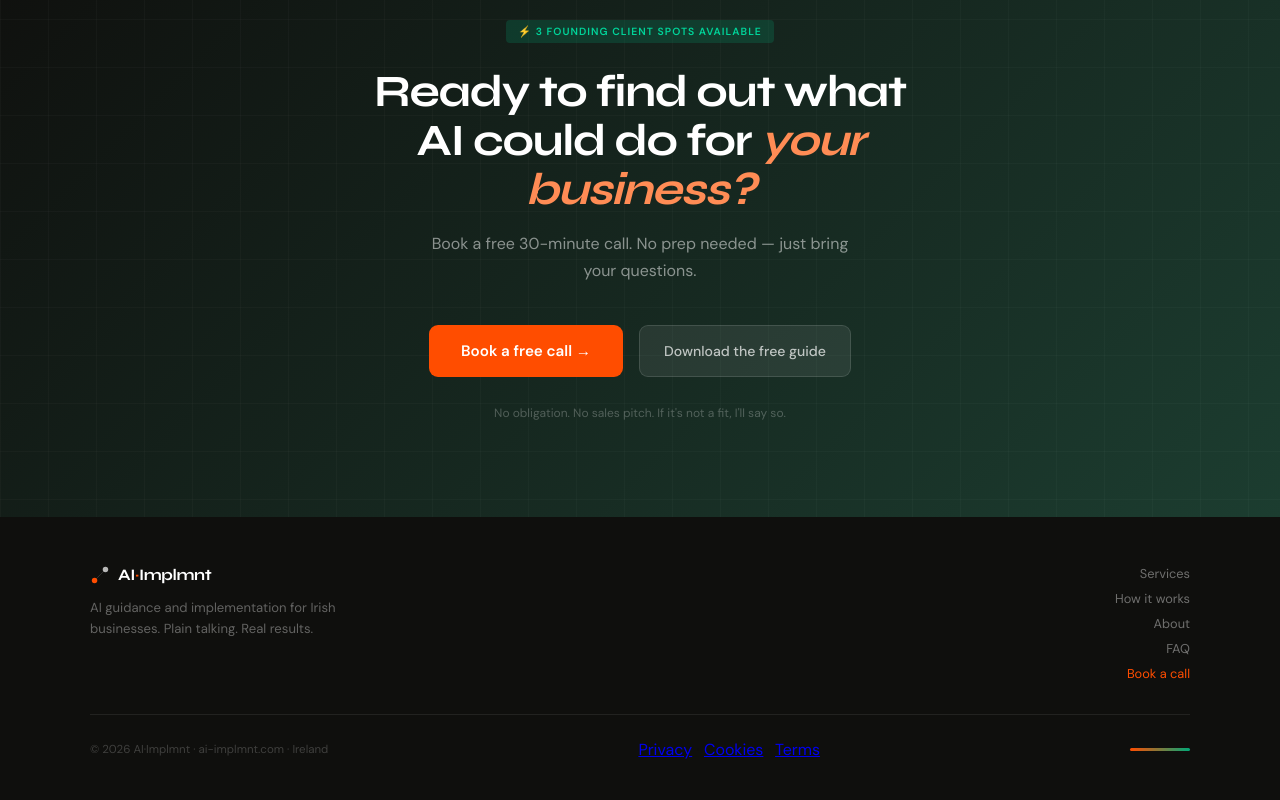
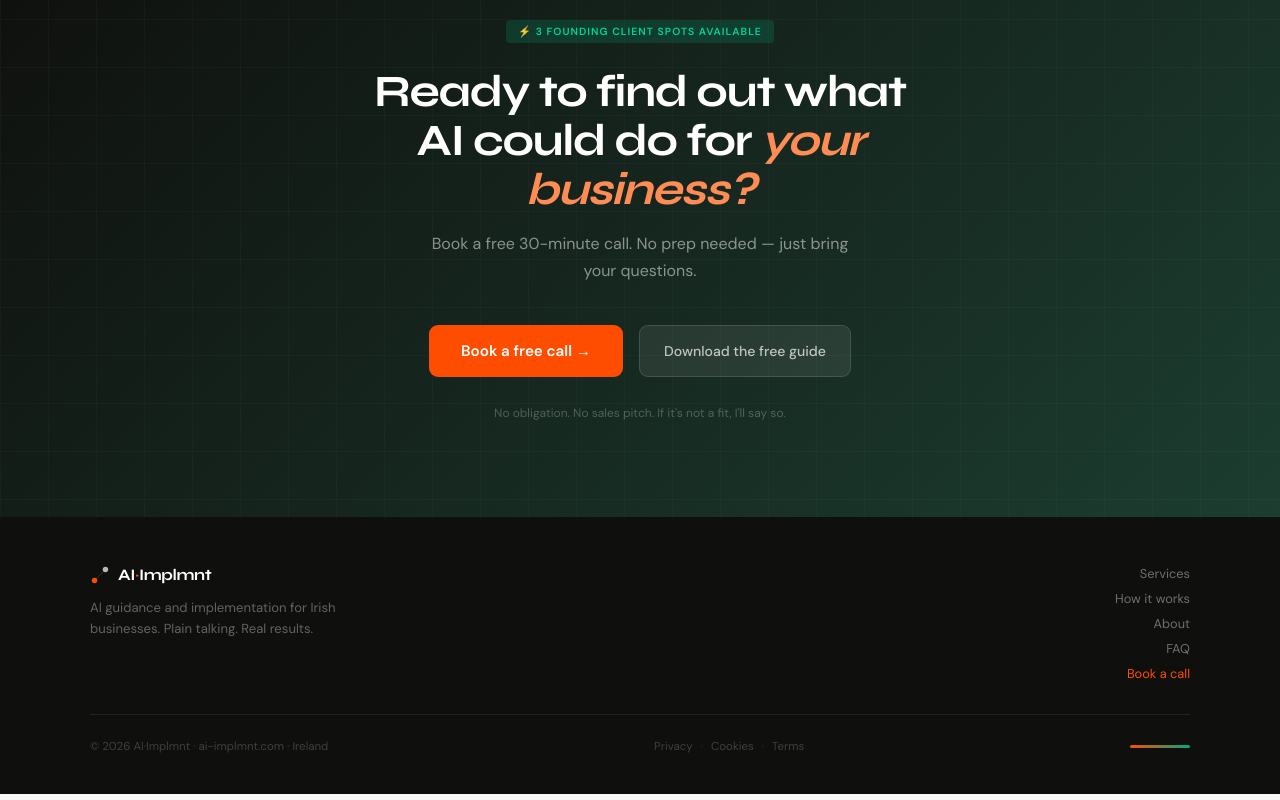
Before and after one commit to lplinkl00/Personal-Site, a website built with Vite: page ai-implmnt/index.html in a window 1280 px wide. Shown: the part 5051-5851 px from the top of the page. Built offline with nearby package versions, Linux system fonts and the light colour scheme; some packages are replaced by stand-ins of ours; files whose address does not match are found by name.

Commit message:
feat: add footer legal link styles

```diff
--- a/ai-implmnt/src/styles/sections.css
+++ b/ai-implmnt/src/styles/sections.css
@@ -653,3 +653,26 @@ footer {
     background: linear-gradient(90deg, var(--signal), var(--jade));
     border-radius: 2px;
 }
+
+/* ── Footer legal links ── */
+.footer-legal-links {
+    display: flex;
+    align-items: center;
+    gap: 0.5rem;
+}
+
+.footer-legal-link {
+    font-size: 0.72rem;
+    color: rgba(255, 255, 255, 0.2);
+    text-decoration: none;
+    transition: color 0.2s;
+}
+
+.footer-legal-link:hover {
+    color: rgba(255, 255, 255, 0.5);
+}
+
+.footer-legal-sep {
+    font-size: 0.72rem;
+    color: rgba(255, 255, 255, 0.12);
+}
```
